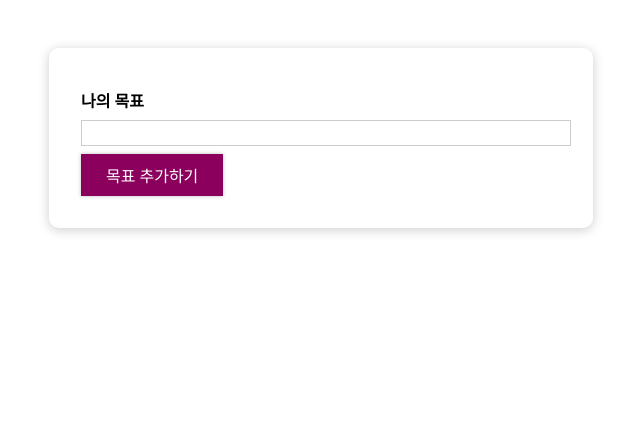
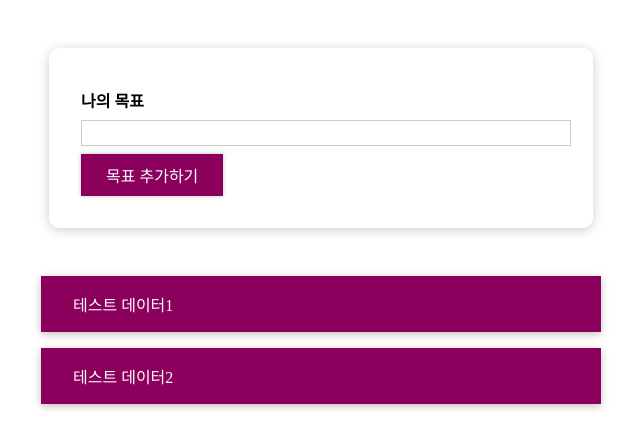
Before and after one commit to ThoI-i/react-study202501, a React (Vite) app: page / in a window 1280 px wide. Shown: the top 448 px of the page, without its empty margins (319-959 px from the left). Built offline with nearby package versions, Linux system fonts and the light colour scheme.

Commit message:
250206 09:24 # 종합복습 1-4. 삭제기능 구현

```diff
--- a/src/App.jsx
+++ b/src/App.jsx
@@ -1,4 +1,3 @@
-
 import { useState } from 'react';
 import './App.css';
 import CourseInput from './components/CourseGoals/CourseInput';
@@ -8,15 +7,38 @@ import CourseList from './components/CourseGoals/CourseList';
 const App = () => {
 
   // 목표데이터들의 묶음배열
-  const [goals, setGoals] = useState([]);
+  const [goals, setGoals] = useState([
+    {
+      id: 'g1',
+      text: '테스트 데이터1',
+    },
+    {
+      id: 'g2',
+      text: '테스트 데이터2',
+    },
+  ]);
 
   // CourseInput에게 전달할 함수
   const onAddGoal = (goal) => {
     setGoals([ ...goals, goal ]);
   };
 
-  console.log(goals);
+  // console.log(goals);
 
+  // 삭제를 위한 함수
+  const onDeleteGoal = (id) => {
+    // id를 통해 해당 객체를 탐색한 후 배열에서 제거
+
+    setGoals(goals.filter((g) => g.id !== id));
+
+    // for (let i = 0; i < goals.length; i++) {
+    //   if (goals[i].id === id) {
+    //     const copyGoals = [...goals];
+    //     copyGoals.splice(i, 1);
+    //     setGoals(copyGoals);
+    //   }
+    // }
+  };
 
   return (
     <div>
@@ -24,7 +46,7 @@ const App = () => {
         <CourseInput onAdd={onAddGoal} />
       </section>
       <section id='goals'>
-        <CourseList items={goals} />
+        <CourseList items={goals} onDelete={onDeleteGoal} />
       </section>
     </div>
   );
--- a/src/components/CourseGoals/CourseItem.jsx
+++ b/src/components/CourseGoals/CourseItem.jsx
@@ -1,7 +1,8 @@
+
 import React from 'react';
 import './CourseItem.css';
 
-const CourseItem = ({ item }) => {
+const CourseItem = ({ item, onDelete }) => {
 
   const { id, text } = item;
 
@@ -12,7 +13,12 @@ const CourseItem = ({ item }) => {
    4. App.jsx에서는 받은 id를 기반으로 goals배열에서 해당 아이템을 제거후 상태변경을 통해 리렌더링
   */
 
-  return <li className='goal-item'>{text}</li>;
+  const handleDelete = e => {
+    // console.log('삭제!! ', id);
+    onDelete(id);
+  };
+
+  return <li className='goal-item' onClick={handleDelete}>{text}</li>;
 };
 
 export default CourseItem;
--- a/src/components/CourseGoals/CourseList.jsx
+++ b/src/components/CourseGoals/CourseList.jsx
@@ -2,11 +2,11 @@ import React from 'react';
 import './CourseList.css';
 import CourseItem from './CourseItem';
 
-const CourseList = ({ items }) => {
+const CourseList = ({ items, onDelete }) => {
   return (
     <ul className='goal-list'>
       {
-        items.map(item => <CourseItem key={item.id} item={item} />)
+        items.map(item => <CourseItem key={item.id} item={item} onDelete={onDelete} />)
       }
     </ul>
   );
```
